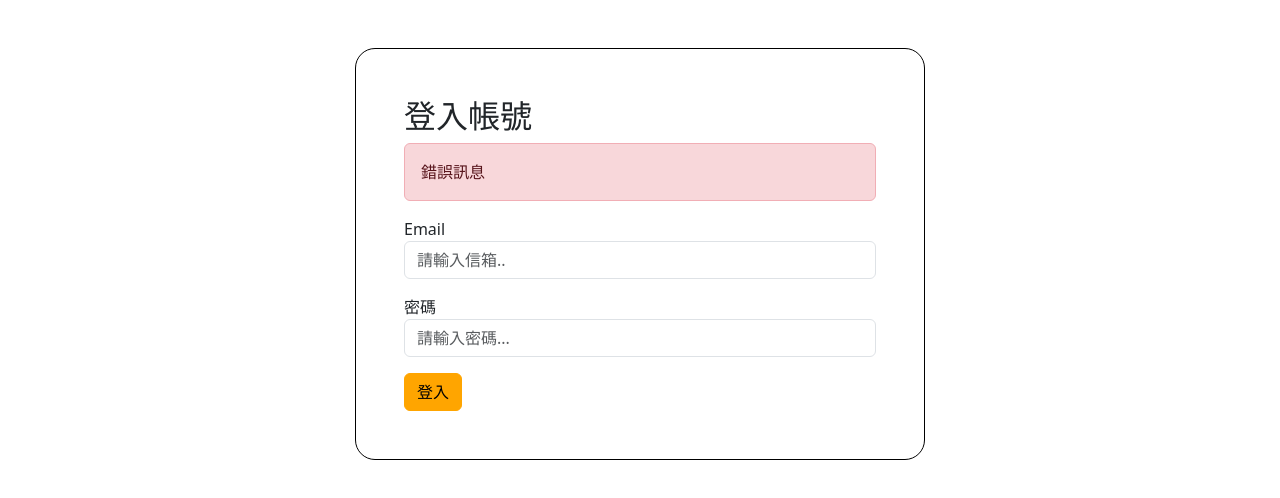
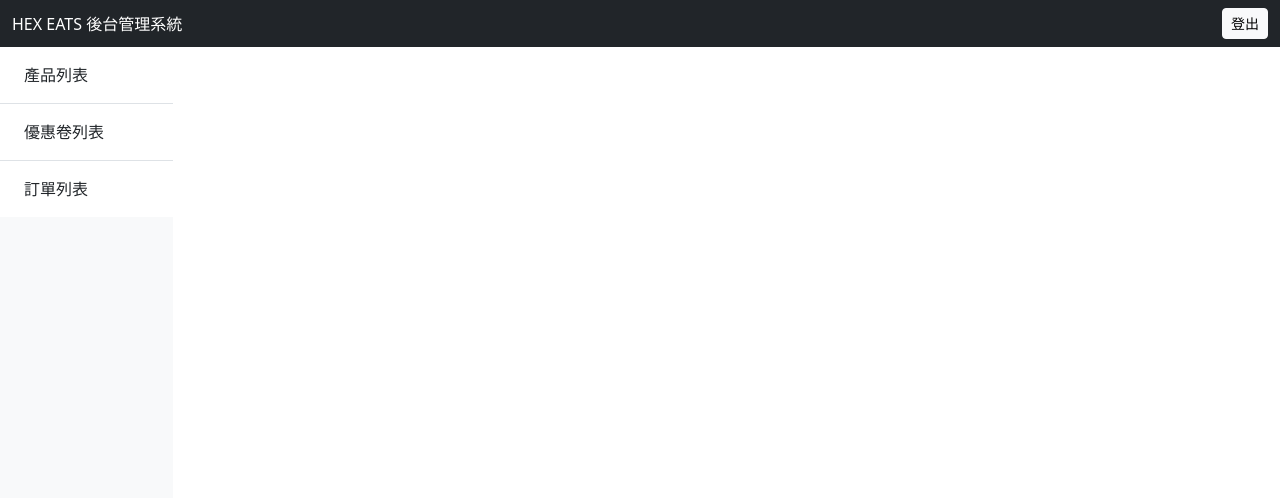
Before and after one commit to Skylar0628/Shop_Page, a React (Create React App) app: page /admin in a window 1280 px wide. Shown: the top 498 px of the page. Built offline with nearby package versions, Linux system fonts and the light colour scheme; no server answers.

Commit message:
後台版型導入

```diff
--- a/src/App.js
+++ b/src/App.js
@@ -2,6 +2,9 @@ import React, { useEffect } from 'react';
 import axios from 'axios';
 import { Routes, Route } from 'react-router-dom';
 import Login from './pages/Login';
+import Dashboard from './pages/admin/Dashboard';
+import AdminProducts from './pages/admin/AdminProducts';
+
 
 export const ApiPath = process.env.REACT_APP_API_PATH;
 
@@ -11,6 +14,9 @@ const App = () => {
     <div className='App'>
       <Routes>
         <Route path='/' element={<Login/>}/>
+        <Route path='/admin' element={<Dashboard/>}>
+         <Route path='projects' element={<AdminProducts/>}/>
+        </Route>
       </Routes>
     </div>
   )
--- a/src/index.js
+++ b/src/index.js
@@ -4,7 +4,7 @@ import './stylesheet/all.scss';
 import App from './App';
 import reportWebVitals from './reportWebVitals';
 import axios from 'axios';
-import { HashRouter } from 'react-router-dom';
+import { HashRouter, BrowserRouter } from 'react-router-dom';
 axios.defaults.baseURL = process.env.REACT_APP_API_URL;
 
 
@@ -12,9 +12,9 @@ axios.defaults.baseURL = process.env.REACT_APP_API_URL;
 const root = ReactDOM.createRoot(document.getElementById('root'));
 root.render(
   <React.StrictMode>
-    <HashRouter>
+    <BrowserRouter>
      <App />
-    </HashRouter>
+    </BrowserRouter>
   </React.StrictMode>
 );
 
--- a/src/pages/Login.jsx
+++ b/src/pages/Login.jsx
@@ -1,13 +1,17 @@
 import axios from 'axios'
 import React, { useEffect, useState } from 'react'
 import { ApiPath } from '../App'
+import { useNavigate } from 'react-router-dom'
+
 
 
 const Login = () => {
   const [ data, setData ] =useState({
     username: "example@test.com",
     password: "example"
-  })
+  });
+
+  const Navigate = useNavigate();
 
   const handleChange = (e)=> {
      const { name, value } = e.target;
@@ -22,25 +26,10 @@ const Login = () => {
      const { token, expried } = res.data;
      // 登入 儲存token
      document.cookie = `hexToken=${token}; expires=${new Date(expried)}`;
+     if(res.data.success){
+      Navigate('admin/projects');
+     }
   };
-
-  useEffect(()=>{
-    // 取出token
-    const token = document.cookie
-     .split("; ")
-     .find((row) => row.startsWith("hexToken="))
-     ?.split("=")[1];
-    axios.defaults.headers.common['Authorization'] = token;
-
-    (async()=>{
-      const getProductAll = await axios.get(`/v2/api/${ApiPath}/admin/products/all`)
-      try {
-        console.log(getProductAll)
-      } catch (error) {
-        console.error(error)
-      }
-    })()
-  },[])
 
   return (
     <div className="container py-5">
--- /dev/null
+++ b/src/pages/admin/AdminProducts.jsx
@@ -0,0 +1,92 @@
+import axios from 'axios';
+import React,{useEffect} from 'react'
+import { ApiPath } from '../../App';
+
+
+const AdminProducts = () => {
+    useEffect(()=>{
+        // 取出token
+        const token = document.cookie
+         .split("; ")
+         .find((row) => row.startsWith("hexToken="))
+         ?.split("=")[1];
+        axios.defaults.headers.common['Authorization'] = token;
+
+        (async()=>{
+          const getProductAll = await axios.get(`/v2/api/${ApiPath}/admin/products/all`)
+          try {
+            console.log(getProductAll)
+          } catch (error) {
+            console.error(error)
+          }
+        })()
+    },[]);
+
+
+  return (
+    <div className='p-3'>
+      <h3>產品列表</h3>
+      <hr />
+      <div className='text-end'>
+        <button type='button' className='btn btn-primary btn-sm'>
+          建立新商品
+        </button>
+      </div>
+      <table className='table'>
+        <thead>
+          <tr>
+            <th scope='col'>分類</th>
+            <th scope='col'>名稱</th>
+            <th scope='col'>售價</th>
+            <th scope='col'>啟用狀態</th>
+            <th scope='col'>編輯</th>
+          </tr>
+        </thead>
+        <tbody>
+          <tr>
+            <td>分類</td>
+            <td>名稱</td>
+            <td>價格</td>
+            <td>啟用</td>
+            <td>
+              <button type='button' className='btn btn-primary btn-sm'>
+                編輯
+              </button>
+              <button
+                type='button'
+                className='btn btn-outline-danger btn-sm ms-2'
+              >
+                刪除
+              </button>
+            </td>
+          </tr>
+        </tbody>
+      </table>
+
+      <nav aria-label='Page navigation example'>
+        <ul className='pagination'>
+          <li className='page-item'>
+            <a className='page-link disabled' href='/' aria-label='Previous'>
+              <span aria-hidden='true'>&laquo;</span>
+            </a>
+          </li>
+          {[...new Array(5)].map((_, i) => (
+            // eslint-disable-next-line react/no-array-index-key
+            <li className='page-item' key={`${i}_page`}>
+              <a className={`page-link ${i + 1 === 1 && 'active'}`} href='/'>
+                {i + 1}
+              </a>
+            </li>
+          ))}
+          <li className='page-item'>
+            <a className='page-link' href='/' aria-label='Next'>
+              <span aria-hidden='true'>&raquo;</span>
+            </a>
+          </li>
+        </ul>
+      </nav>
+    </div>
+  )
+}
+
+export default AdminProducts
--- /dev/null
+++ b/src/pages/admin/Dashboard.jsx
@@ -0,0 +1,70 @@
+import React from 'react'
+import { Outlet } from 'react-router-dom'
+
+
+const Dashboard = () => {
+  return (
+    <>
+        <nav className='navbar navbar-expand-lg bg-dark'>
+        <div className='container-fluid'>
+          <p className='text-white mb-0'>HEX EATS 後台管理系統</p>
+          <button
+            className='navbar-toggler'
+            type='button'
+            data-bs-toggle='collapse'
+            data-bs-target='#navbarNav'
+            aria-controls='navbarNav'
+            aria-expanded='false'
+            aria-label='Toggle navigation'
+          >
+            <span className='navbar-toggler-icon' />
+          </button>
+          <div
+            className='collapse navbar-collapse justify-content-end'
+            id='navbarNav'
+          >
+            <ul className='navbar-nav'>
+              <li className='nav-item'>
+                <button type='button' className='btn btn-sm btn-light'>
+                  登出
+                </button>
+              </li>
+            </ul>
+          </div>
+        </div>
+      </nav>
+      <div className='d-flex' style={{ minHeight: 'calc(100vh - 56px)' }}>
+        <div className='bg-light' style={{ width: '200px' }}>
+          <ul className='list-group list-group-flush'>
+            <a
+              className='list-group-item list-group-item-action py-3'
+              to='/admin/products'
+            >
+              <i className='bi bi-cup-fill me-2' />
+              產品列表
+            </a>
+            <a
+              className='list-group-item list-group-item-action py-3'
+              to='/admin/coupons'
+            >
+              <i className='bi bi-ticket-perforated-fill me-2' />
+              優惠卷列表
+            </a>
+            <a
+              className='list-group-item list-group-item-action py-3'
+              to='/admin/orders'
+            >
+              <i className='bi bi-receipt me-2' />
+              訂單列表
+            </a>
+          </ul>
+        </div>
+        <div className='w-100'>
+          <Outlet/>
+        </div>
+      </div>
+    </>
+  )
+}
+
+export default Dashboard
```
